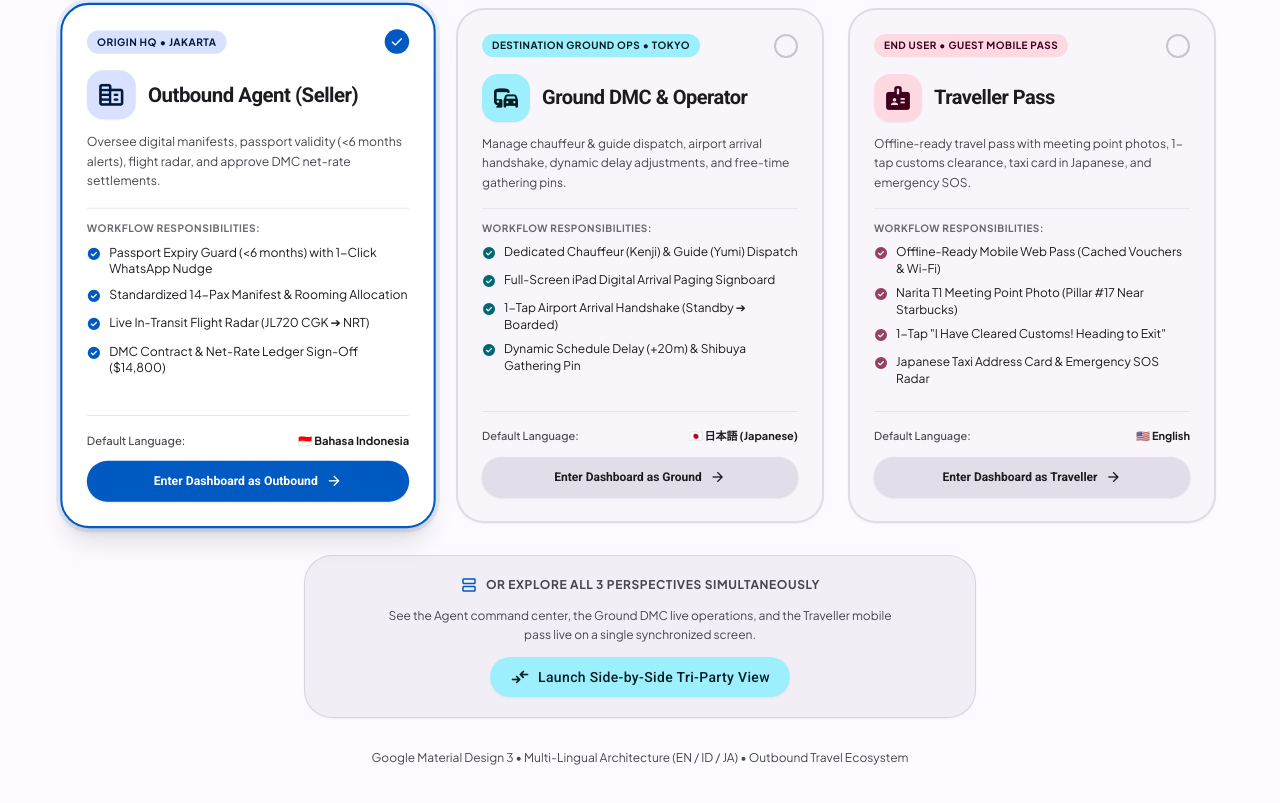
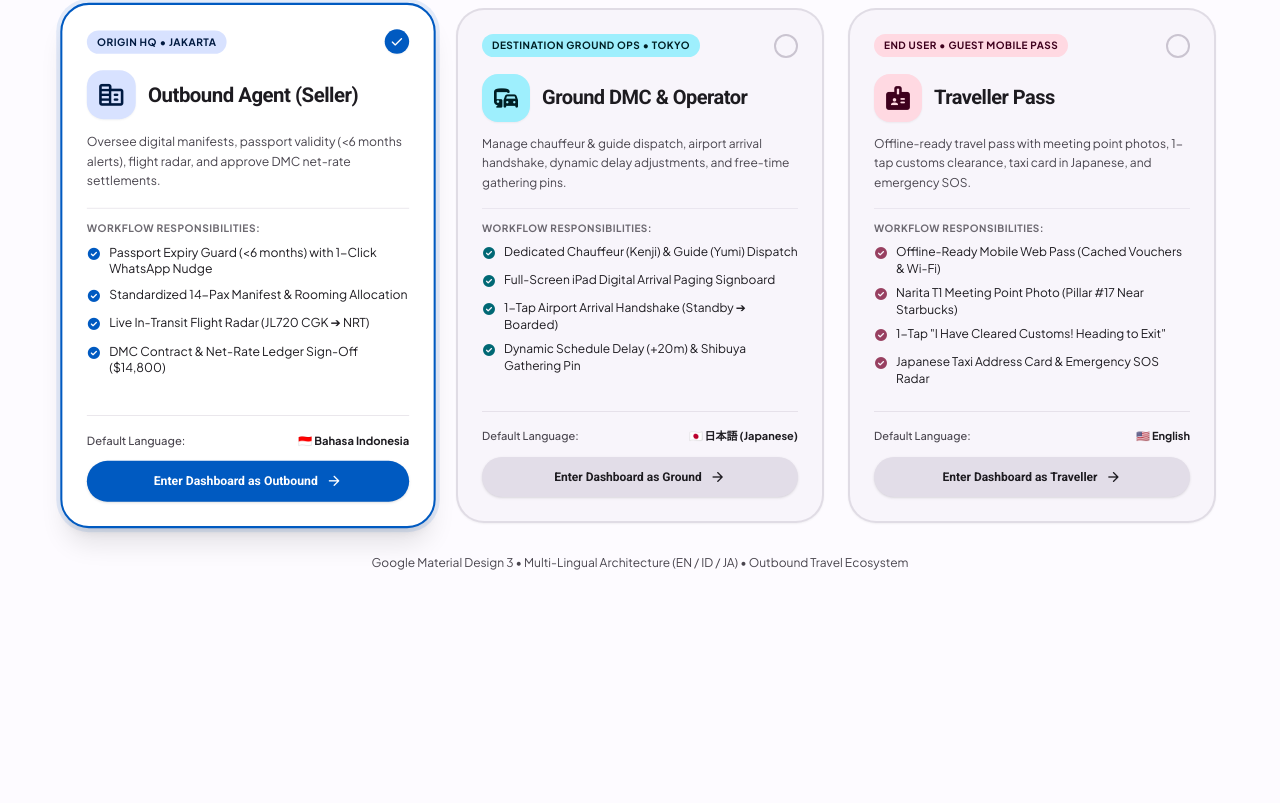
Before and after one commit to andyshtan/tourlinks, a React (Vite) app: page / in a window 1280 px wide. Shown: the part 375-1178 px from the top of the page. After the commit the page ends 986 px from the top, so only its background shows below. Built offline with nearby package versions, Linux system fonts and the light colour scheme.

Commit message:
feat: remove split view box from role selection screen

```diff
--- a/src/App.tsx
+++ b/src/App.tsx
@@ -26,12 +26,6 @@ const MainContent: React.FC = () => {
     setScreen('dashboard');
   };
 
-  const handleEnterSplitView = (selectedLang: SupportedLanguage) => {
-    setLanguage(selectedLang);
-    setSplitView(true);
-    setScreen('dashboard');
-  };
-
   const handleBackToRoleSelect = () => {
     setScreen('role_select');
   };
@@ -41,7 +35,6 @@ const MainContent: React.FC = () => {
     return (
       <RoleSelectionScreen
         onEnterDashboard={handleEnterDashboard}
-        onEnterSplitView={handleEnterSplitView}
       />
     );
   }
--- a/src/components/onboarding/RoleSelectionScreen.tsx
+++ b/src/components/onboarding/RoleSelectionScreen.tsx
@@ -3,17 +3,14 @@ import { useTour } from '../../context/TourContext';
 import { useTranslation } from '../../i18n/LanguageContext';
 import type { SupportedLanguage } from '../../i18n/translations';
 import type { StakeholderRole } from '../../types/tour';
-import { M3Button } from '../m3/M3Button';
 import { M3Icon } from '../m3/M3Icon';
 
 interface RoleSelectionScreenProps {
   onEnterDashboard: (selectedRole: StakeholderRole, selectedLang: SupportedLanguage) => void;
-  onEnterSplitView: (selectedLang: SupportedLanguage) => void;
 }
 
 export const RoleSelectionScreen: React.FC<RoleSelectionScreenProps> = ({
   onEnterDashboard,
-  onEnterSplitView,
 }) => {
   const { tour } = useTour();
   const { language, setLanguage, t } = useTranslation();
@@ -281,28 +278,6 @@ export const RoleSelectionScreen: React.FC<RoleSelectionScreenProps> = ({
             );
           })}
         </div>
-
-        {/* Compare All 3 Side-by-Side (Split View) */}
-        <div className="max-w-2xl mx-auto text-center p-5 rounded-m3-xl bg-surface-container border border-outline-variant/60 shadow-xs space-y-3">
-          <div className="flex items-center justify-center gap-2 text-xs font-bold uppercase tracking-wider text-on-surface-variant">
-            <M3Icon name="splitscreen" size={18} className="text-primary" />
-            <span>{t.roleSelection.orCompare}</span>
-          </div>
-
-          <p className="text-xs text-on-surface-variant max-w-lg mx-auto leading-relaxed">
-            See the Agent command center, the Ground DMC live operations, and the Traveller mobile pass live on a single synchronized screen.
-          </p>
-
-          <M3Button
-            variant="tonal"
-            size="md"
-            icon="compare_arrows"
-            onClick={() => onEnterSplitView(selectedLang)}
-            className="shadow-xs"
-          >
-            {t.roleSelection.launchSplitBtn}
-          </M3Button>
-        </div>
       </div>
 
       {/* Footer */}
```
